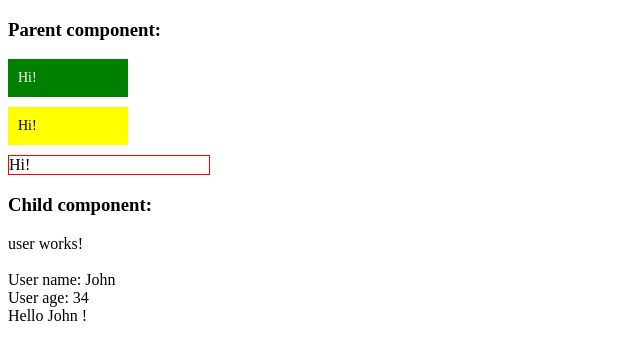
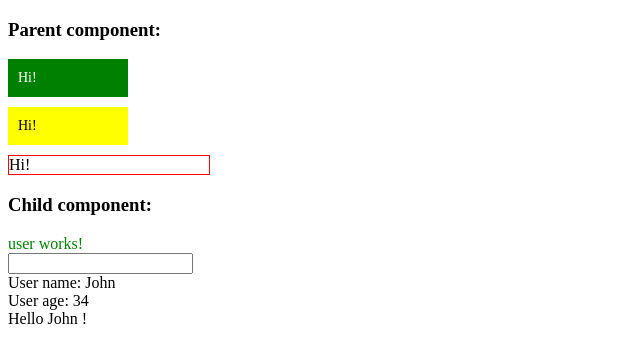
Before and after one commit to iwebnal/angular-learn, an Angular app: page / in a window 1280 px wide. Shown: the top 362 px of the page, without its empty margins (0-640 px from the left). Built offline with nearby package versions, Linux system fonts and the light colour scheme.

Commit message:
[+] Work with the events in templates

```diff
--- a/src/app/user/user.component.html
+++ b/src/app/user/user.component.html
@@ -1,5 +1,11 @@
 <div>
-  <div> user works!</div>
+  <!-- <div (click)="myColor = 'yellow'" [style.color]="myColor"> user works!</div> -->
+  <!-- <div (click)="changeColorTarget()" [style.color]="myColor"> user works!</div> -->
+  <div (click)="changeColor('yellow')" [style.color]="myColor"> user works!</div>
+  <!-- <input type="text" (input)="changeColor($event.trget.value)" (keydown.enter)="changeColor($event.target.value)"> -->
+  <!-- <input type="text" (input)="changeColor($event.trget.value)" (keydown.control.enter)="changeColor($event.target.value)"> -->
+  <input type="text" (input)="changeColor($event.trget.value)" (keydown.control.shift.enter)="changeColor($event.target.value)">
+
   <br>
   <div>User name: {{user.name}}</div>
   <div>User age: {{user.age}}</div>
@@ -7,4 +13,5 @@
   <br>
   <!-- <div>{{ random() }}</div> -->
 
+
 </div>
--- a/src/app/user/user.component.ts
+++ b/src/app/user/user.component.ts
@@ -12,13 +12,23 @@ export class UserComponent implements OnInit {
     age: '34'
   }
 
+  public myColor = 'green';
+
   constructor() { }
 
   ngOnInit() {
   }
 
-  public random() {
+  random() {
     return Math.random();
   }
 
+  changeColor(color) {
+    this.myColor = color;
+  }
+
+  // changeColorTarget() {
+  //   (this.myColor === 'green') ?  this.myColor = 'yellow' : this.myColor = 'green';
+  // }
+
 }
```
